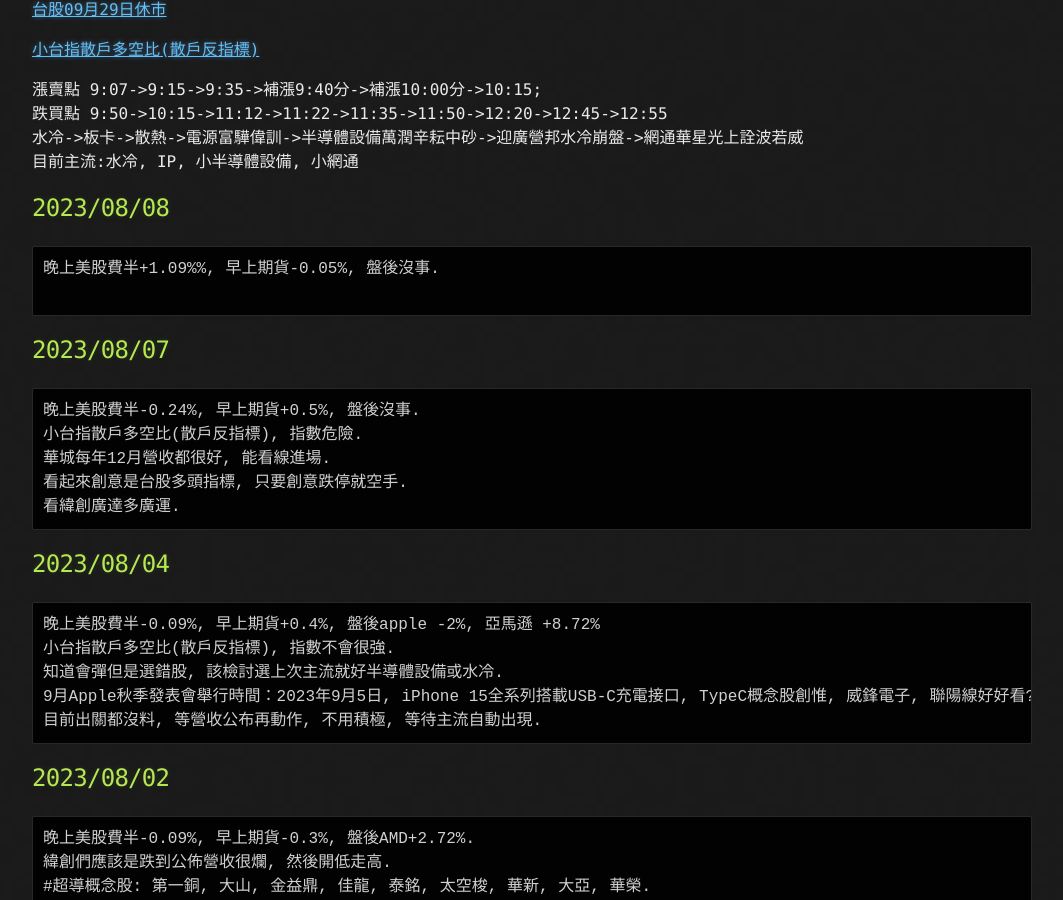
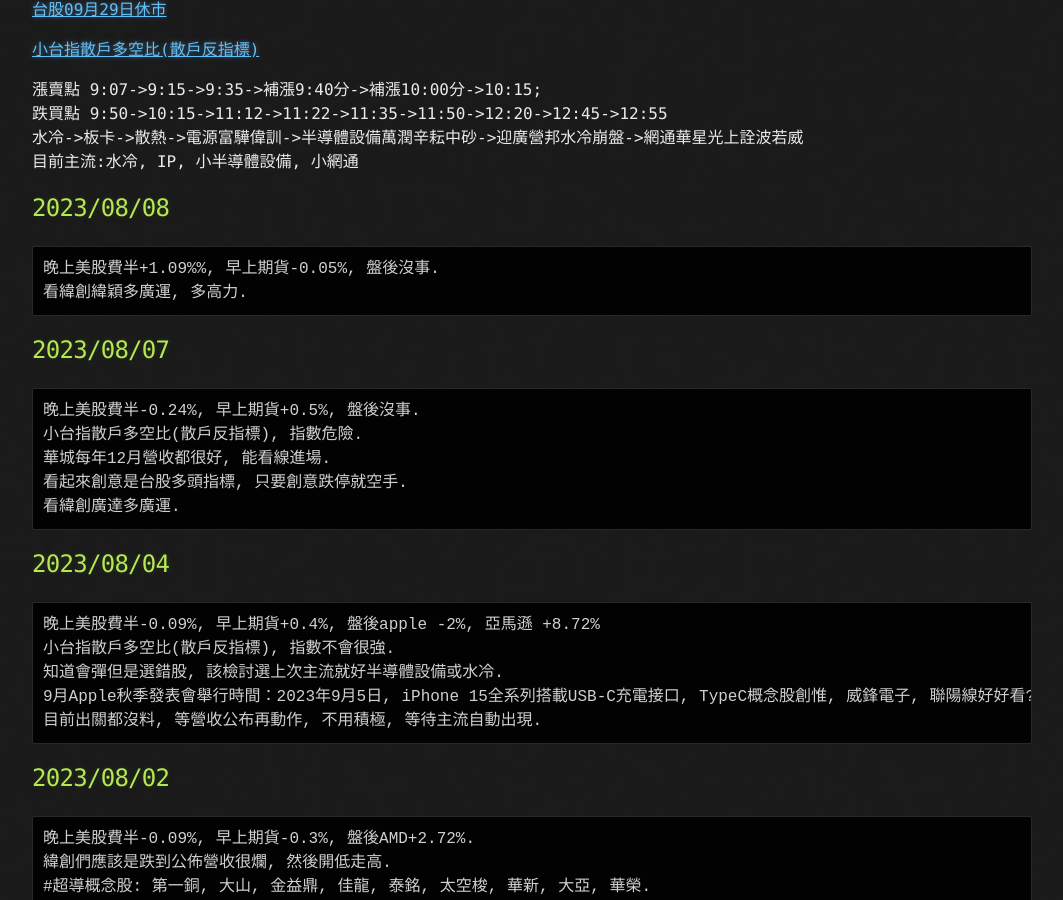
Before and after one commit to lepg5487/Stock_God, a Jekyll site: the page built from index.md, in a window 1280 px wide and 900 px high, scrolled down 460 px. Shown: the whole window, without its empty margins (108-1171 px from the left). Built offline with Jekyll 4.4.1, drawn with Linux system fonts in a browser that asks for light colours; our own code applies the rules of GitHub Pages for plain Markdown files.

Commit message:
Update index.md

````diff
--- a/index.md
+++ b/index.md
@@ -24,7 +24,7 @@ layout: testlayouts
 ## 2023/08/08
 ```
 晚上美股費半+1.09%%, 早上期貨-0.05%, 盤後沒事.
-
+看緯創緯穎多廣運, 多高力.
 ```
 
 ## 2023/08/07
````
